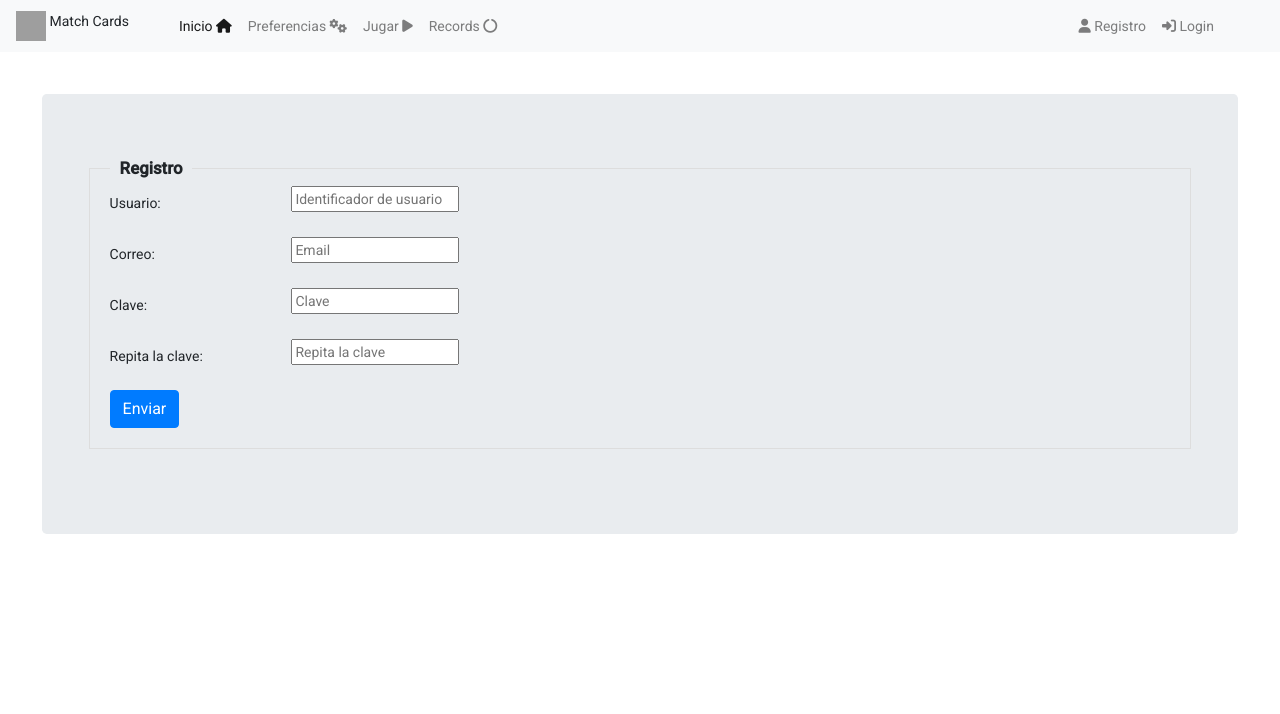
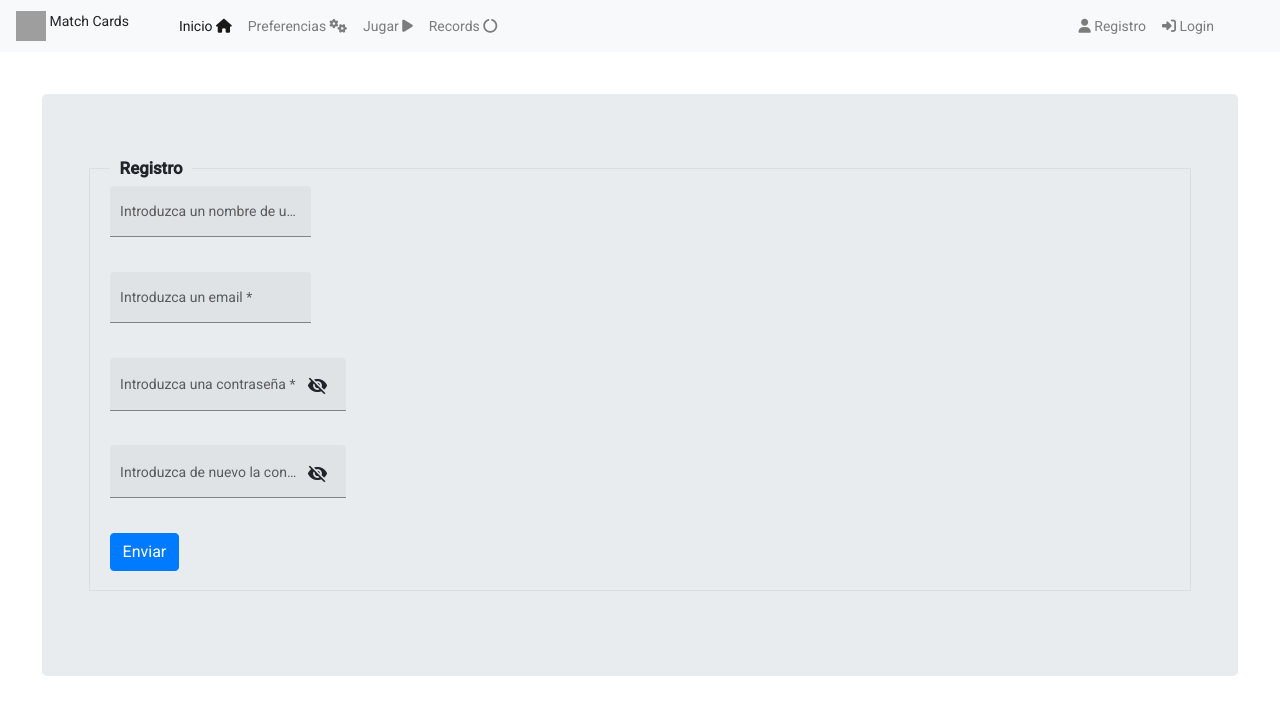
Before and after one commit to MRxRafi/MiW_FENW_Practice2, an Angular app: page /registro in a window 1280 px wide. Shown: the top 714 px of the page. Built offline with nearby package versions, Linux system fonts and the light colour scheme; grey boxes are pictures that could not be loaded.

Commit message:
Completadas ampliaciones con Angular Material

```diff
--- a/src/app/login/login.component.html
+++ b/src/app/login/login.component.html
@@ -4,16 +4,28 @@
       <fieldset class="prefForm">
         <legend class="prefForm">Identificación de usuario</legend>
         <div class="form-group row">
-          <label class="col-sm-2 col-form-label" for="user">Usuario: </label>
           <div class="col-sm-10">
-            <input id="user" type="text" name="user" placeholder="Identificador de usuario" [(ngModel)]="username">
+            <mat-form-field appearance="fill">
+              <mat-label>Introduzca un nombre de usuario</mat-label>
+              <input matInput placeholder="Cuachifu" [formControl]="username" required>
+              <mat-error *ngIf="username.invalid">Debe rellenar el nombre de usuario</mat-error>
+            </mat-form-field>
           </div>
         </div>
         <div class="form-group row">
-          <label class="col-sm-2 col-form-label" for="password">Clave: </label>
           <div class="col-sm-10">
-            <input id="password" type="password" name="password" placeholder="Clave" [(ngModel)]="password">
+            <mat-form-field appearance="fill">
+              <mat-label>Introduzca una contraseña</mat-label>
+              <input matInput [type]="hidePassword ? 'password' : 'text'" [formControl]="password">
+              <button mat-icon-button matSuffix (click)="hidePassword = !hidePassword" [attr.aria-label]="'Esconder contraseña'" [attr.aria-pressed]="hidePassword">
+                <mat-icon>{{hidePassword ? 'visibility_off' : 'visibility'}}</mat-icon>
+              </button>
+              <mat-error *ngIf="password.invalid">Debe rellenar la contraseña</mat-error>
+            </mat-form-field>
           </div>
+        </div>
+        <div [hidden]="fieldsOk" class="alert alert-danger" role="alert">
+          {{ textoError }}
         </div>
         <button id="submitButton" type="submit" class="btn btn-primary" (click)="login($event)">Enviar</button>
       </fieldset>
--- a/src/app/login/login.component.ts
+++ b/src/app/login/login.component.ts
@@ -2,6 +2,7 @@ import { Component, OnInit } from '@angular/core';
 import {HttpService} from '../shared/http.service';
 import {Router} from '@angular/router';
 import {UserService} from '../shared/user.service';
+import {FormControl, Validators} from '@angular/forms';
 
 @Component({
   selector: 'app-login',
@@ -9,8 +10,11 @@ import {UserService} from '../shared/user.service';
   styleUrls: ['./login.component.css']
 })
 export class LoginComponent implements OnInit {
-  username = '';
-  password = '';
+  username = new FormControl('', [Validators.required]);
+  password = new FormControl('', [Validators.required]);
+  hidePassword = true;
+  fieldsOk = true;
+  textoError = '';
   constructor(private httpService: HttpService,
               private userService: UserService,
               private router: Router) { }
@@ -19,11 +23,23 @@ export class LoginComponent implements OnInit {
   }
   login(event): void {
     event.preventDefault();
-    this.httpService.login(this.username, this.password).subscribe((response) => {
+    if (this.username.hasError('required')) { return; }
+    if (this.password.hasError('required')) { return; }
+    this.httpService.login(this.username.value, this.password.value).subscribe((response) => {
       if (response.headers === undefined) {
+        this.fieldsOk = true;
         this.userService.generateToken(response);
-        this.userService.username = this.username;
+        this.userService.username = this.username.value;
         this.router.navigate(['/inicio']);
+      }
+    }, error => {
+      if (error.status === 401) {
+        this.fieldsOk = false;
+        this.httpService.isUsernameInDB(this.username.value).subscribe(response => {
+          this.textoError = 'Contraseña incorrecta. Vuelva a intentarlo';
+        }, error1 => {
+          this.textoError = 'Usuario incorrecto. Vuelva a intentarlo';
+        });
       }
     });
   }
--- a/src/app/signup/signup.component.html
+++ b/src/app/signup/signup.component.html
@@ -4,35 +4,52 @@
       <fieldset class="prefForm">
         <legend class="prefForm">Registro</legend>
         <div class="form-group row">
-          <label class="col-sm-2 col-form-label" for="user">Usuario: </label>
           <div class="col-sm-10">
-            <input id="user" type="text" name="user" placeholder="Identificador de usuario"
-                   [(ngModel)]="username" (focusout)="checkUsernameExists()">
+            <mat-form-field appearance="fill">
+              <mat-label>Introduzca un nombre de usuario</mat-label>
+              <input matInput placeholder="Cuachifu" [formControl]="username" (focusout)="checkUsernameExists()" required>
+              <mat-error *ngIf="username.invalid">Debe rellenar el nombre de usuario</mat-error>
+            </mat-form-field>
             <div [hidden]="!usernameExists" class="alert alert-danger" role="alert">
               El nombre indicado ya existe en la base de datos
             </div>
           </div>
         </div>
         <div class="form-group row">
-          <label class="col-sm-2 col-form-label" for="email">Correo: </label>
           <div class="col-sm-10">
-            <input id="email" type="text" name="email" placeholder="Email" [(ngModel)]="email">
+            <mat-form-field appearance="fill">
+              <mat-label>Introduzca un email</mat-label>
+              <input matInput placeholder="cuachifu@cuachifu.com" [formControl]="email" required>
+              <mat-error *ngIf="email.invalid">{{getEmailErrorMessage()}}</mat-error>
+            </mat-form-field>
           </div>
         </div>
         <div class="form-group row">
-          <label class="col-sm-2 col-form-label" for="password">Clave: </label>
           <div class="col-sm-10">
-            <input id="password" type="password" name="password" placeholder="Clave" [(ngModel)]="password">
+            <mat-form-field appearance="fill">
+              <mat-label>Introduzca una contraseña</mat-label>
+              <input matInput [type]="hidePassword ? 'password' : 'text'" [formControl]="password" (focusout)="doesPasswordsMatch()">
+              <button mat-icon-button matSuffix (click)="hidePassword = !hidePassword" [attr.aria-label]="'Esconder contraseña'" [attr.aria-pressed]="hidePassword">
+                <mat-icon>{{hidePassword ? 'visibility_off' : 'visibility'}}</mat-icon>
+              </button>
+              <mat-error *ngIf="password.invalid">Debe rellenar la contraseña</mat-error>
+            </mat-form-field>
           </div>
         </div>
         <div class="form-group row">
-          <label class="col-sm-2 col-form-label" for="repeat_password">Repita la clave: </label>
           <div class="col-sm-10">
-            <input id="repeat_password" type="password" name="repeat_password" placeholder="Repita la clave" [(ngModel)]="repeatPassword">
+            <mat-form-field appearance="fill">
+              <mat-label>Introduzca de nuevo la contraseña</mat-label>
+              <input matInput [type]="hidePassword ? 'password' : 'text'" [formControl]="repeatPassword" (focusout)="doesPasswordsMatch()">
+              <button mat-icon-button matSuffix (click)="hidePassword = !hidePassword" [attr.aria-label]="'Esconder contraseña'" [attr.aria-pressed]="hidePassword">
+                <mat-icon>{{hidePassword ? 'visibility_off' : 'visibility'}}</mat-icon>
+              </button>
+              <mat-error *ngIf="repeatPassword.invalid">Debe rellenar este campo</mat-error>
+            </mat-form-field>
           </div>
         </div>
-        <div [hidden]="fieldsOk" class="alert alert-danger" role="alert">
-          Corrija el/los campo/s incorrectos antes de continuar
+        <div [hidden]="passwordsMatch" class="alert alert-danger" role="alert">
+          Las contraseñas deben coincidir
         </div>
         <button id="submitButton" type="submit" class="btn btn-primary" (click)="submitSignup($event)">Enviar</button>
         <div [hidden]="!signedUp" class="alert alert-success" role="alert">
--- a/src/app/signup/signup.component.ts
+++ b/src/app/signup/signup.component.ts
@@ -1,5 +1,6 @@
 import { Component, OnInit } from '@angular/core';
 import {HttpService} from '../shared/http.service';
+import {FormControl, Validators} from '@angular/forms';
 
 @Component({
   selector: 'app-signup',
@@ -7,40 +8,50 @@ import {HttpService} from '../shared/http.service';
   styleUrls: ['./signup.component.css']
 })
 export class SignupComponent implements OnInit {
-  username = '';
-  email = '';
-  password = '';
-  repeatPassword = '';
+  username = new FormControl('', [Validators.required]);
+  email = new FormControl('', [Validators.required, Validators.email]);
+  password = new FormControl('', [Validators.required]);
+  repeatPassword = new FormControl('', [Validators.required]);
+  hidePassword = true;
   usernameExists = false;
-  fieldsOk = true;
+  passwordsMatch = true;
   signedUp = false;
   constructor(private httpService: HttpService) { }
 
   ngOnInit(): void {
   }
+  getEmailErrorMessage(): string {
+    if (this.email.hasError('required')) {
+      return 'Debes introducir un valor';
+    }
+
+    return this.email.hasError('email') ? 'El email no es válido' : '';
+  }
   checkUsernameExists(): void {
-    this.httpService.isUsernameInDB(this.username).subscribe(response => {
-      if (response.body === this.username) { this.usernameExists = true; }
+    this.httpService.isUsernameInDB(this.username.value).subscribe(response => {
+      if (response.body === this.username.value) { this.usernameExists = true; }
     }, error => {
       if (error.status === 404) { this.usernameExists = false; }
     });
   }
   submitSignup(evt): void {
     evt.preventDefault();
-    this.fieldsOk = this.areFieldsOk();
-    if (this.fieldsOk) {
-      this.httpService.signUp(this.username, this.email, this.password).subscribe(response => {
-        console.log(response);
-        this.signedUp = true;
-        setTimeout(() => this.signedUp = false, 3000);
-      });
+    if (this.username.invalid) { return; }
+    if (this.email.invalid) { return; }
+    if (this.password.invalid) { return; }
+    if (this.repeatPassword.invalid) { return; }
+    if (this.usernameExists) { return; }
+    if (!this.passwordsMatch) { return; }
+    this.httpService.signUp(this.username.value, this.email.value, this.password.value).subscribe(response => {
+      this.signedUp = true;
+      setTimeout(() => this.signedUp = false, 3000);
+    });
+  }
+  doesPasswordsMatch(): void {
+    if (this.password.value !== this.repeatPassword.value) {
+      this.passwordsMatch = false;
+    } else {
+      this.passwordsMatch = true;
     }
   }
-  private areFieldsOk(): boolean {
-    if (this.username === '' || this.usernameExists) { return false; }
-    if (this.email === '' || !this.email.includes('@')) { return false; }
-    if (this.password === '' || this.repeatPassword === '') { return false; }
-    if (this.password !== this.repeatPassword) { return false; }
-    return true;
-  }
 }
--- a/src/custom-theme.scss
+++ b/src/custom-theme.scss
@@ -32,3 +32,38 @@ $miw-fenw-practice2-theme: mat-light-theme((
 // Alternatively, you can import and @include the theme mixins for each component
 // that you are using.
 @include angular-material-theme($miw-fenw-practice2-theme);
+
+
+// Custom Theming for Angular Material
+// For more information: https://material.angular.io/guide/theming
+@import '~@angular/material/theming';
+// Plus imports for other components in your app.
+
+// Include the common styles for Angular Material. We include this here so that you only
+// have to load a single css file for Angular Material in your app.
+// Be sure that you only ever include this mixin once!
+@include mat-core();
+
+// Define the palettes for your theme using the Material Design palettes available in palette.scss
+// (imported above). For each palette, you can optionally specify a default, lighter, and darker
+// hue. Available color palettes: https://material.io/design/color/
+$miw-fenw-practice2-primary: mat-palette($mat-indigo);
+$miw-fenw-practice2-accent: mat-palette($mat-pink, A200, A100, A400);
+
+// The warn palette is optional (defaults to red).
+$miw-fenw-practice2-warn: mat-palette($mat-red);
+
+// Create the theme object. A theme consists of configurations for individual
+// theming systems such as "color" or "typography".
+$miw-fenw-practice2-theme: mat-light-theme((
+  color: (
+    primary: $miw-fenw-practice2-primary,
+    accent: $miw-fenw-practice2-accent,
+    warn: $miw-fenw-practice2-warn,
+  )
+));
+
+// Include theme styles for core and each component used in your app.
+// Alternatively, you can import and @include the theme mixins for each component
+// that you are using.
+@include angular-material-theme($miw-fenw-practice2-theme);
```
Also changed, not shown: src/app/app.module.ts (+12 -2 lines).
